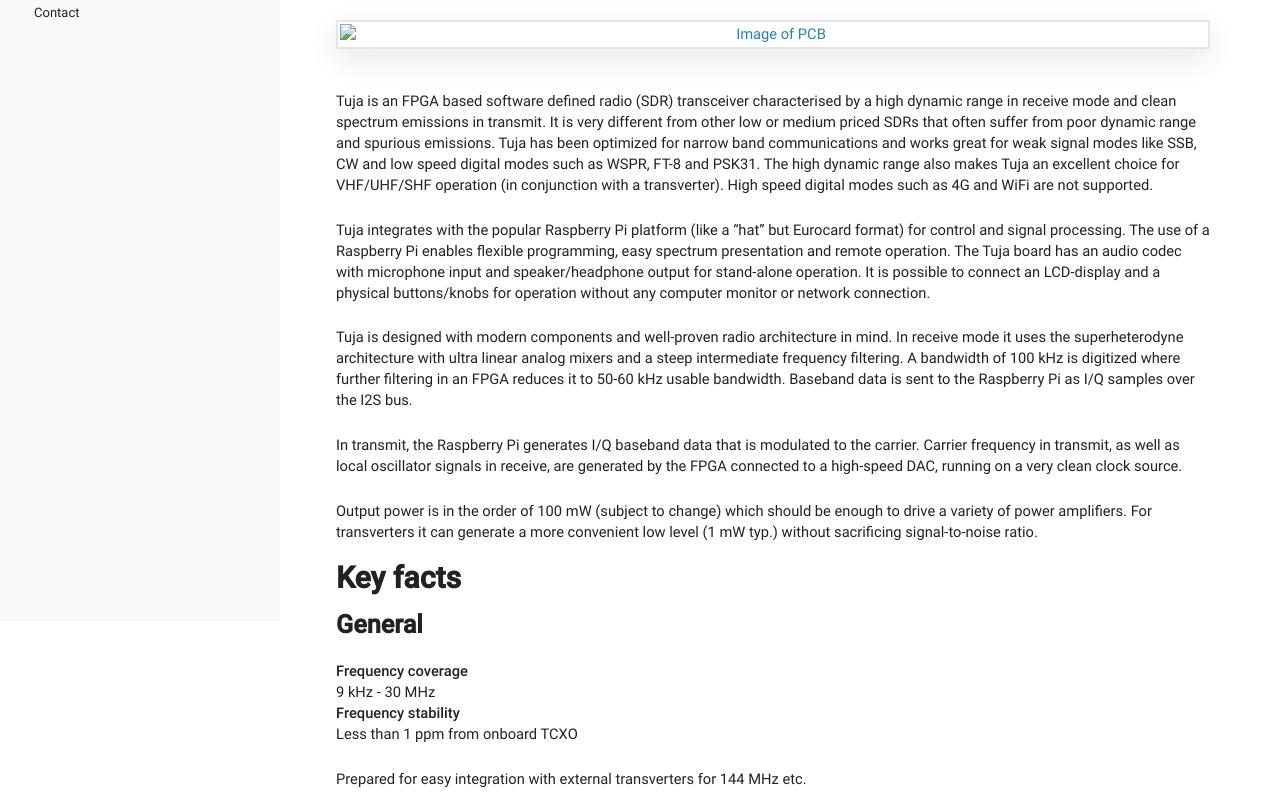
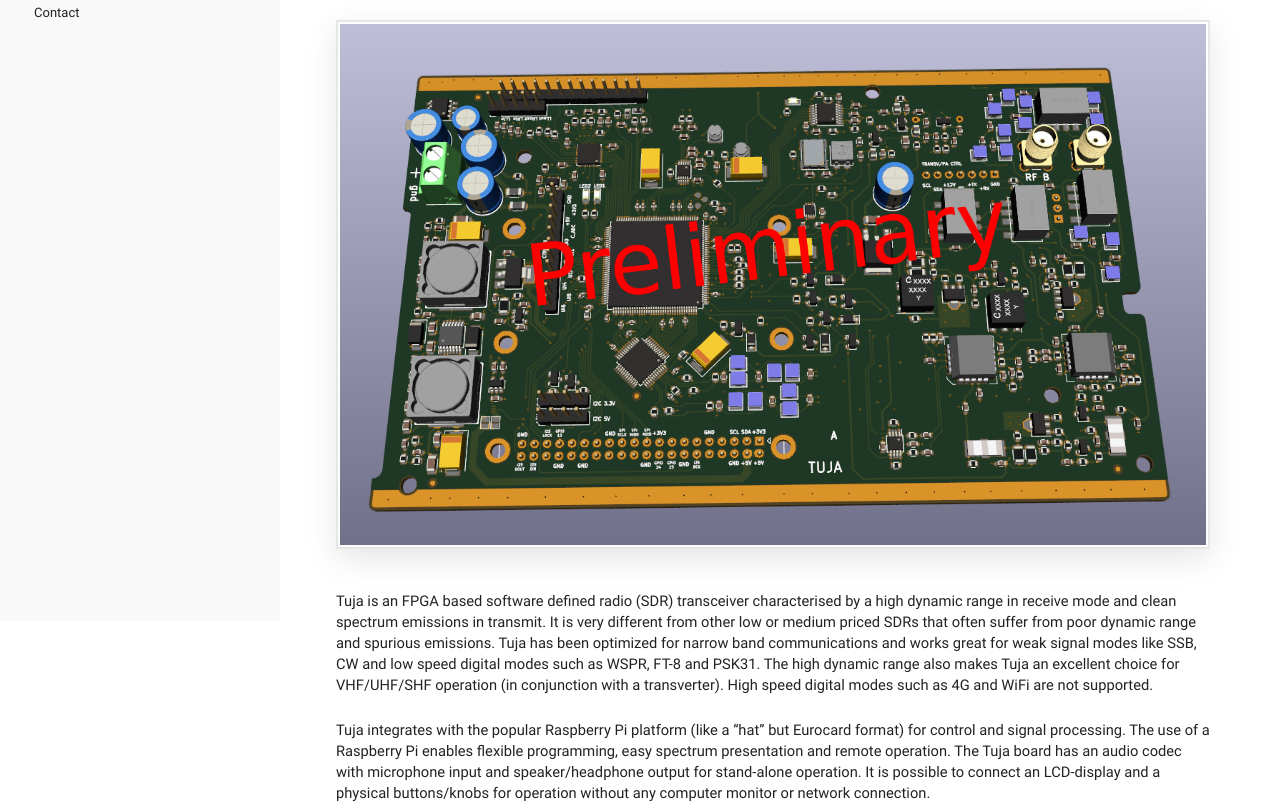
Before and after one commit to TujaSDR/TujaSDR.github.io, a plain HTML site: page index.html in a window 1280 px wide. Shown: the part 179-989 px from the top of the page. Drawn offline with Linux system fonts and the light colour scheme.

Commit message:
Updated PCB pic

```diff
--- a/index.html
+++ b/index.html
@@ -6,7 +6,7 @@
 
       <meta charset="utf-8">
 <meta name="viewport" content="width=device-width, initial-scale=1, maximum-scale=1, user-scalable=no">
-<meta name="revised" content="2019-03-22T11:16:46 CET">
+<meta name="revised" content="2019-03-22T11:20:32 CET">
 <title>TujaSDR :: TujaSDR</title>
 <link rel="shortcut icon" href="/images/favicon.png" type="image/x-icon" />
 <link href="/css/font-awesome.min.css" rel="stylesheet">
@@ -114,7 +114,7 @@
 
 <h1 id="tuja-sdr-transceiver">Tuja SDR transceiver</h1>
 
-<p><img src="images/pcb20190321.png?classes=border,shadow" alt="Image of PCB" /></p>
+<p><img src="images/pcb20190322.png?classes=border,shadow" alt="Image of PCB" /></p>
 
 <p>Tuja is an FPGA based software defined radio (SDR) transceiver characterised by a high dynamic range in receive mode and clean spectrum emissions in transmit. It is very different from other low or medium priced SDRs that often suffer from poor dynamic range and spurious emissions. Tuja has been optimized for narrow band communications and works great for weak signal modes like SSB, CW and low speed digital modes such as WSPR, FT-8 and PSK31. The high dynamic range also makes Tuja an excellent choice for VHF/UHF/SHF operation (in conjunction with a transverter). High speed digital modes such as 4G and WiFi are not supported.</p>
 
```
Also changed, not shown: 404.html (+1 -1 lines), _header/index.html (+1 -1 lines), about/index.html (+1 -1 lines), categories/index.html (+1 -1 lines), contact/index.html (+1 -1 lines), tags/index.html (+1 -1 lines).
